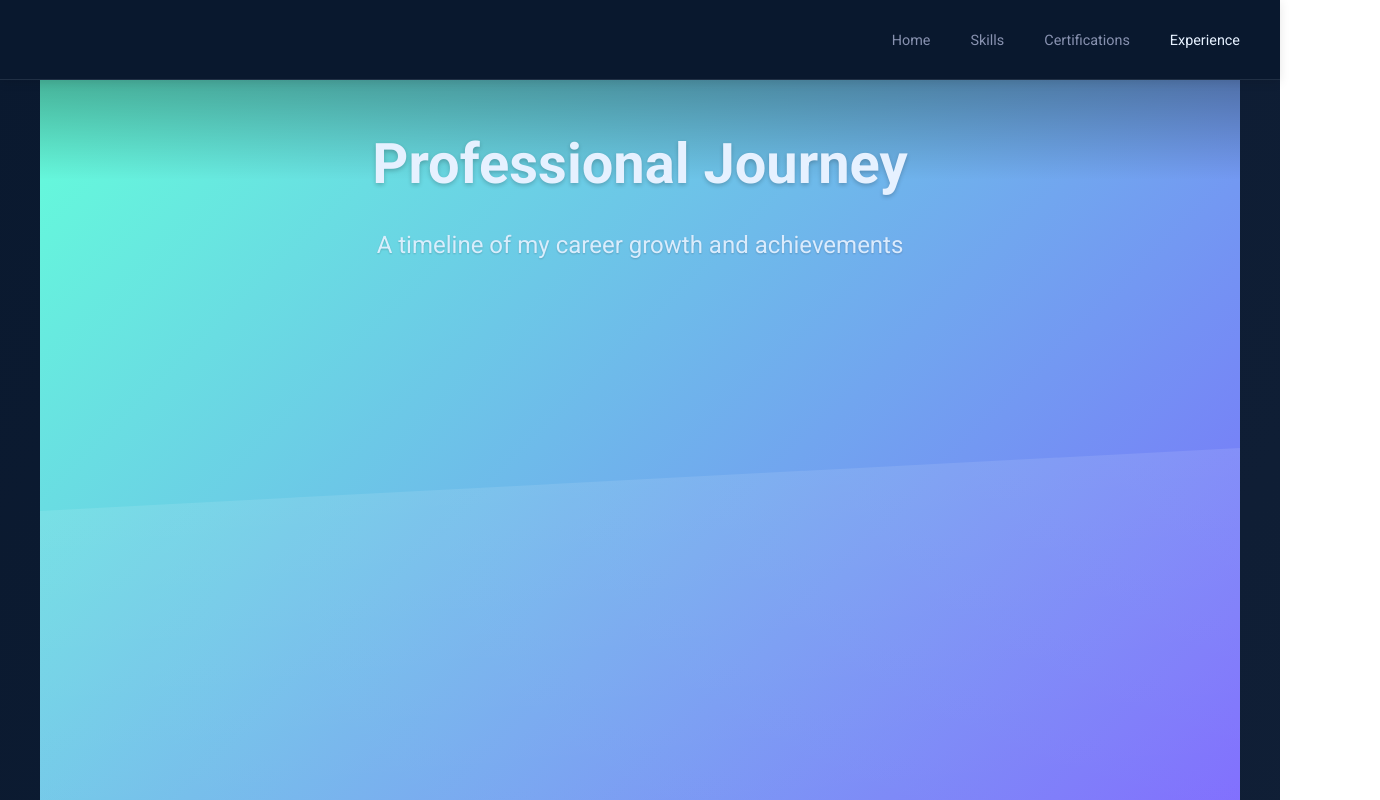
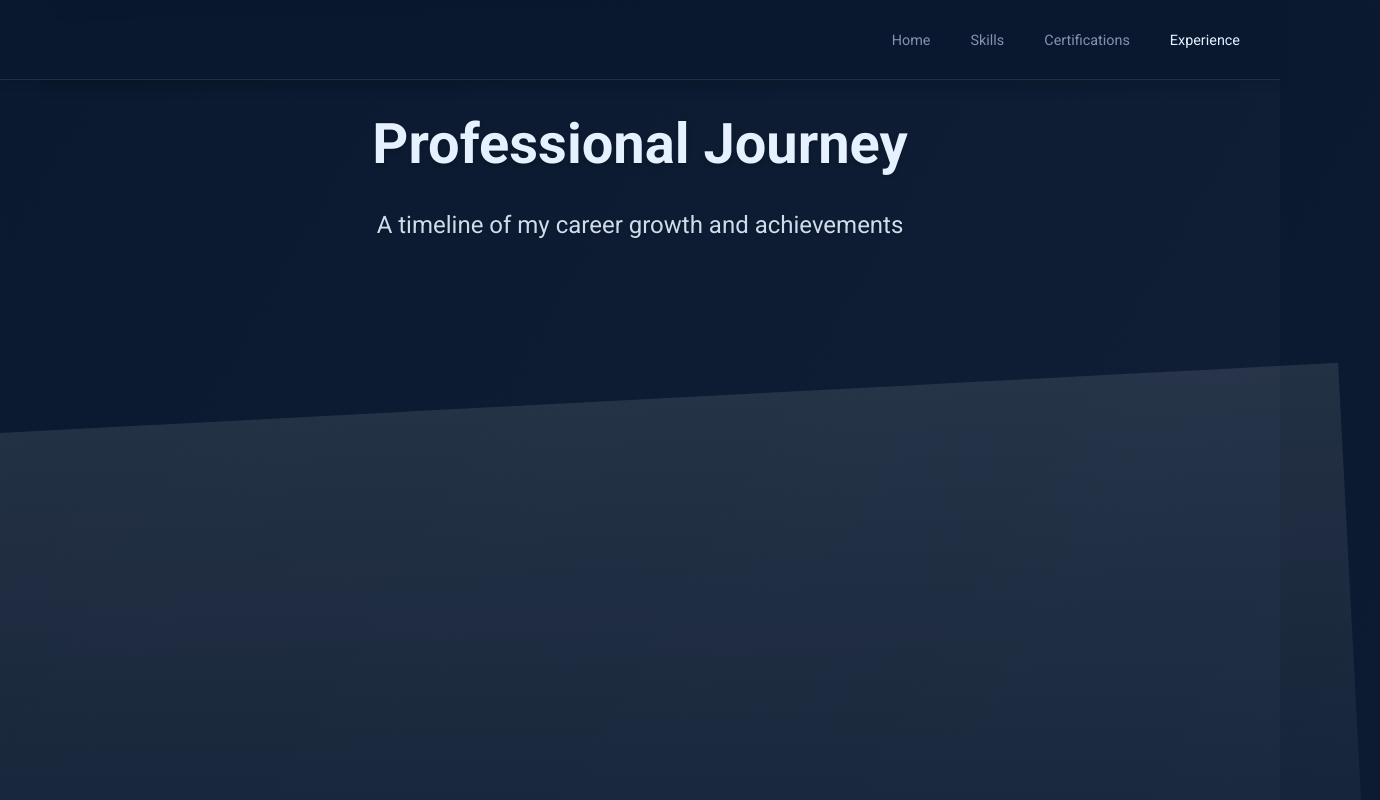
Before and after one commit to benduse/portfolio, a website: page experience.html in a window 1280 px wide. Shown: the top 800 px of the page, 1380 px wide, since content can reach past the window. Drawn offline with Linux system fonts and the light colour scheme.

```diff
--- a/css/modules/experience.css
+++ b/css/modules/experience.css
@@ -1,28 +1,23 @@
-/* Experience Page Styles */
+Experience Page Styles */
 .experience-page {
-    background: linear-gradient(135deg, var(--bg-dark) 0%, var(--bg-darker) 100%);
+    background: rgb(31, 30, 31);
     color: var(--text-primary);
-    min-height: 100vh;
-}
-
-.experience-page {
-    padding-top: 80px; /* Add space for fixed navbar */
+    min-height:10px;
 }
 
 .experience-header {
-    background: linear-gradient(135deg, var(--accent-primary) 0%, var(--accent-secondary) 100%);
-    padding: var(--space-6) 0; /* Reduced padding */
+    /* background: linear-gradient(135deg, var(--accent-primary) 0%, var(--accent-secondary) 100%); */
+    padding:100px; /* Reduced padding */
     text-align: center;
     color: var(--text-light);
-    position: relative;
-    overflow: hidden;
-    margin-bottom: var(--space-8); /* Add some space after header */
+    position: static;
+    overflow: visible;
+    margin-bottom: 0px; /* Add some space after header */
 }
 
 .experience-header .container {
     position: relative;
-    z-index: 2;
-    padding: var(--space-4) var(--space-4); /* Reduced padding */
+    padding: 0px; /* Reduced padding */
 }
 
 .experience-header::before {
@@ -70,11 +65,11 @@
 }
 
 .timeline-section {
-    padding: var(--space-4) 0 var(--space-24) 0; /* Reduced top padding, increased bottom padding */
+    padding: var(--space-4) 0 var(--space-4) 0; /* Reduced top padding, increased bottom padding */
 }
 
 .timeline {
-    max-width: 1000px;
+    max-width: 100%;
     margin: 0 auto var(--space-16) auto; /* Added bottom margin */
     position: relative;
 }
@@ -340,7 +335,6 @@
 
     .experience-header {
         padding: var(--space-4) 0;
-        margin-bottom: var(--space-6);
     }
 
     .experience-header .container {
@@ -370,4 +364,4 @@
     .page-subtitle {
         font-size: 1rem;
     }
-}
+}*
```
Also changed, not shown: 2 other files.
